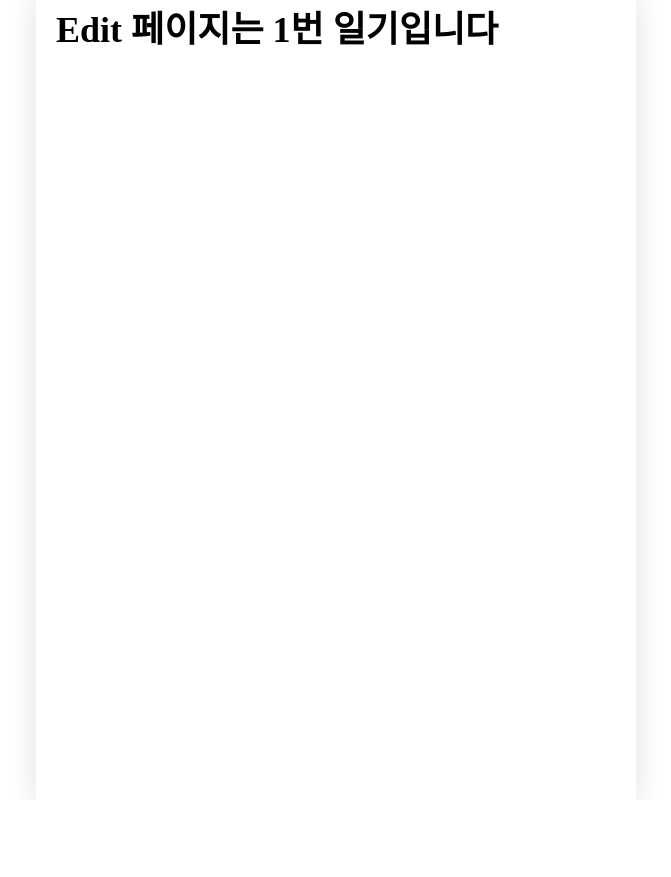
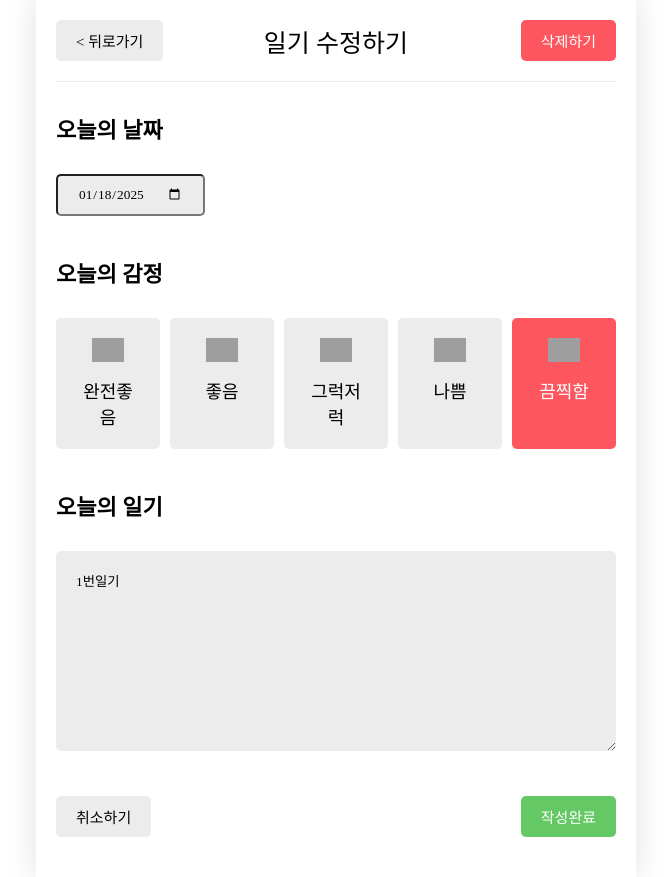
Before and after one commit to Watnu03/Study, a React (Vite) app: page /edit/1 in a window 1280 px wide. Shown: the whole page, without its empty margins (304-975 px from the left). Before the commit the page ends 800 px from the top, so only its background shows below. Built offline with nearby package versions, Linux system fonts and the light colour scheme; grey boxes are pictures that could not be loaded; a web font is replaced by a local one.

Commit message:
✨ Edit 페이지 제작

```diff
--- a/src/pages/Edit.jsx
+++ b/src/pages/Edit.jsx
@@ -1,11 +1,72 @@
+import { DiaryDispatchContext, DiaryStateContext } from "../App";
+import { useContext, useEffect, useState } from "react";
+import { useNavigate, useParams } from "react-router-dom";
+
+import Editor from "../components/Editor";
+import Header from "../components/Header";
 import React from "react";
-import { useParams } from "react-router-dom";
 
 const Edit = () => {
-  const { id } = useParams();
+  const params = useParams();
+  const navigate = useNavigate();
 
-  console.log(id); // id is 1234567890
-  return <h1>Edit 페이지는 {id}번 일기입니다</h1>;
+  const data = useContext(DiaryStateContext);
+  const { onUpdate, onDelete } = useContext(DiaryDispatchContext);
+
+  const [currentDiaryItem, setCurrentDiaryItem] = useState();
+
+  useEffect(() => {
+    const currentDiaryItem = data.find(
+      (item) => String(item.id) === String(params.id)
+    );
+
+    if (!currentDiaryItem) {
+      window.alert("존재하지 않는 일기입니다!");
+      navigate("/", { replace: true });
+    }
+
+    setCurrentDiaryItem(currentDiaryItem);
+  }, [params.id]);
+
+  const onSubmit = (input) => {
+    const updateConfirm = window.confirm("일기를 정말 수정할까요?");
+    if (updateConfirm) {
+      onUpdate(params.id, input.date.getTime(), input.emotionId, input.content);
+
+      alert("일기가 수정 되었습니다!");
+      navigate("/", { replace: true });
+    }
+  };
+
+  const onClickDeleteItem = () => {
+    const deleteConfirm = window.confirm(
+      "일기를 정말 삭제하시겠습니까?\n다시 복구되지 않아요!"
+    );
+    if (deleteConfirm) {
+      onDelete(id);
+
+      alert("일기가 삭제 되었습니다!");
+      /*NOTE: useNavigate
+        브라우저내부가 렌더링 되지않았는데 return하기전에 navigate기능을 쓸수없음
+        이렇게 쓰려면 useEffect를 써라 라고 안내한다
+      */
+      navigate("/", { replace: true });
+    }
+  };
+
+  return (
+    <div>
+      <Header
+        left={"< 뒤로가기"}
+        onClickLeft={() => navigate(-1)}
+        title={"일기 수정하기"}
+        right={"삭제하기"}
+        rightStatus={"delete"}
+        onClickRight={onClickDeleteItem}
+      />
+      <Editor initData={currentDiaryItem} onSubmit={onSubmit} />
+    </div>
+  );
 };
 
 export default Edit;
```
